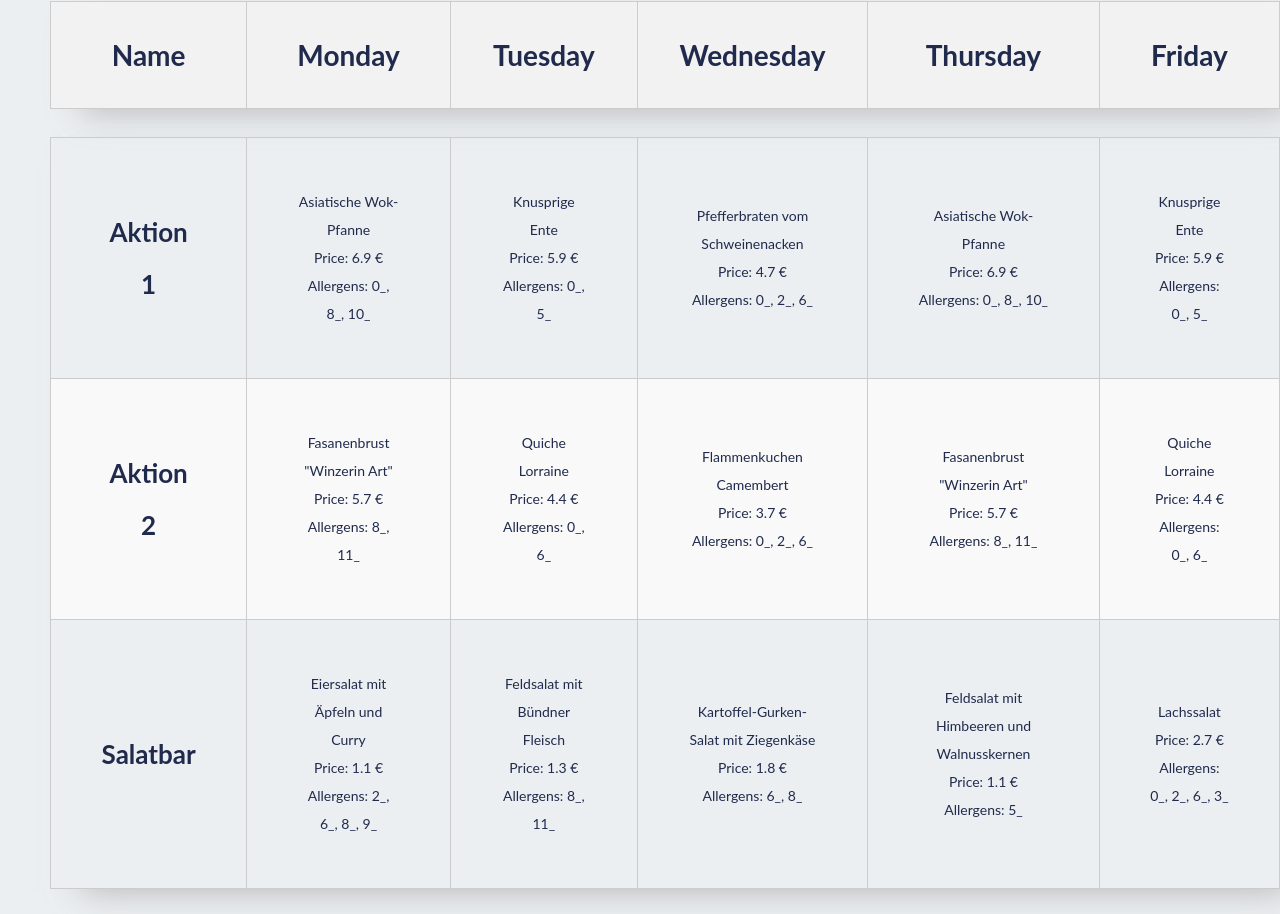
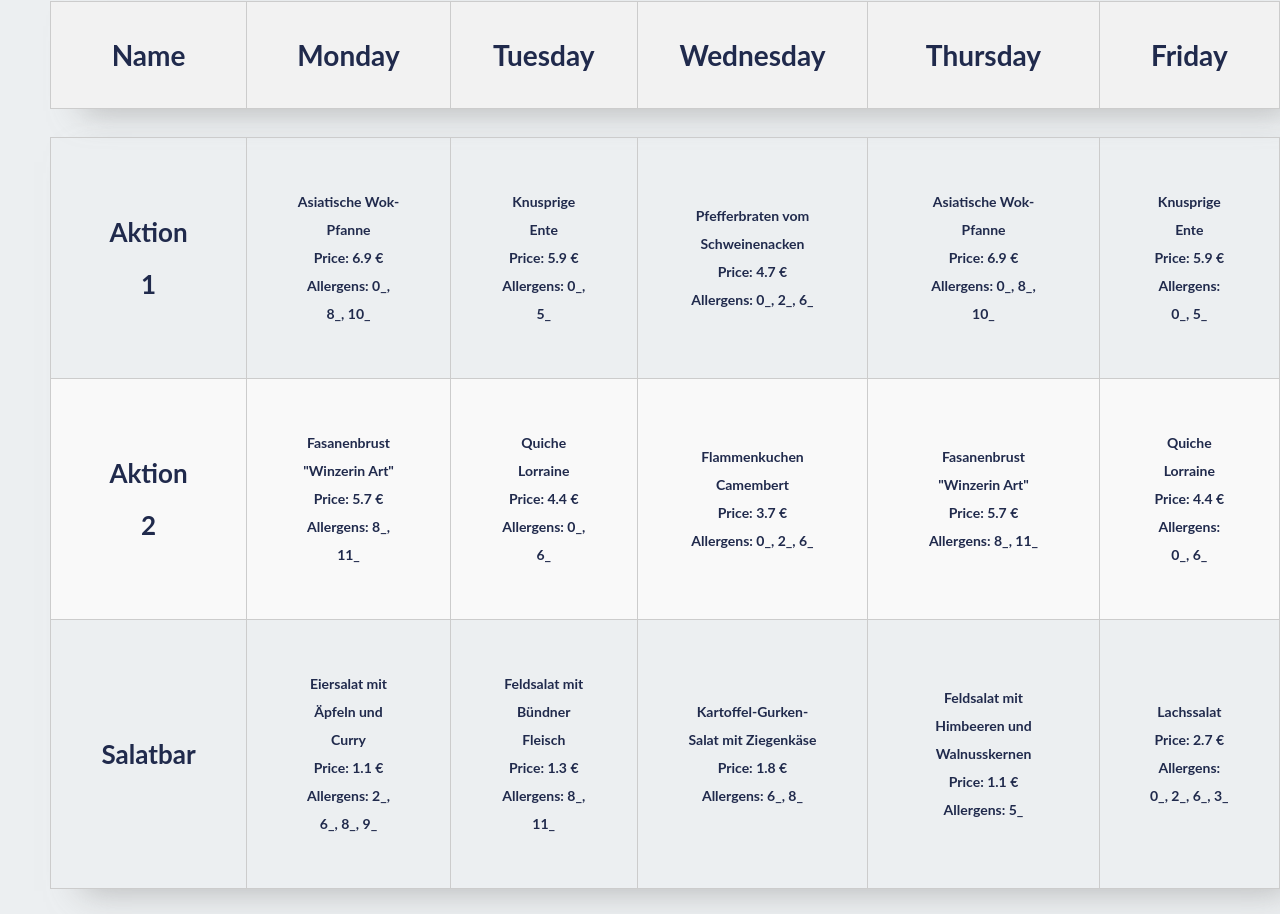
Before and after one commit to yorck25/Spieseplan, a React (Create React App) app in the folder react-app/: page / in a window 1280 px wide. Shown: the part 1717-2631 px from the top of the page. Built offline with nearby package versions, Linux system fonts and the light colour scheme.

Commit message:
kleine anpassung

```diff
--- a/react-app/src/components/style.css
+++ b/react-app/src/components/style.css
@@ -125,6 +125,10 @@ tbody{
 }
 br{
   height: 25px
+}
+
+td{
+  font-weight: 700;
 }
 
 #aktionName{
```
